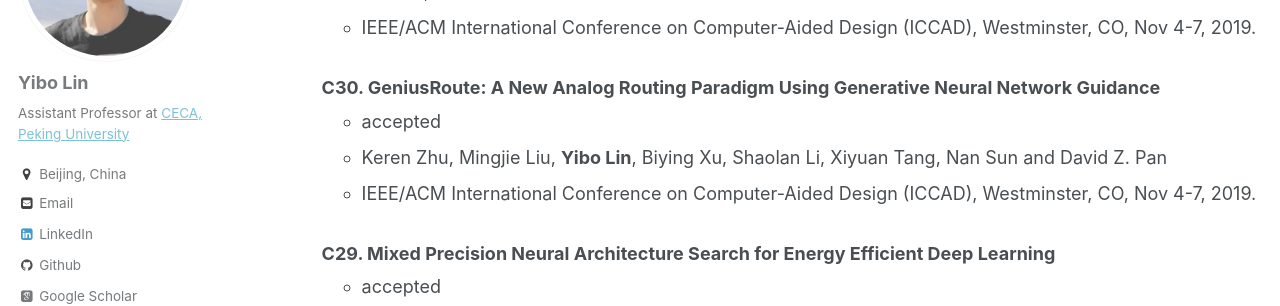
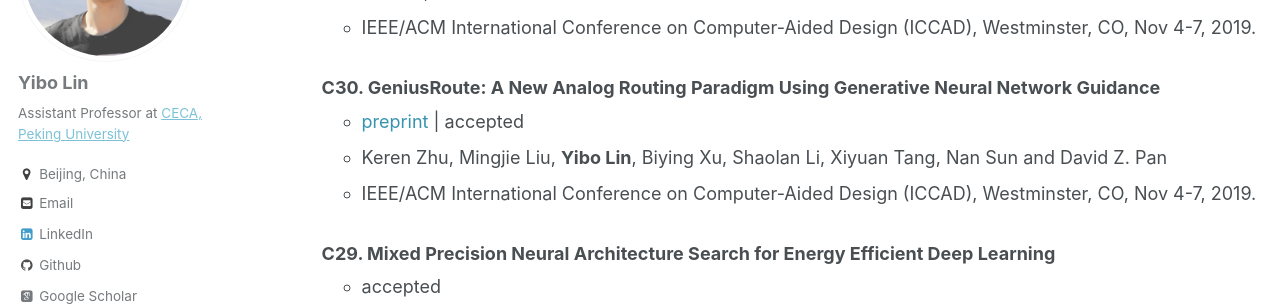
Before and after one commit to limbo018/limbo018.github.io, a Jekyll site: the page built from _pages/publications.md, in a window 1280 px wide and 900 px high, scrolled down 3569 px. Shown: the part 149-455 px from the top of the window. Built offline with Jekyll 4.4.1, drawn with Linux system fonts in a browser that asks for light colours; some web fonts are replaced.

Commit message:
add GeniusRoute paper

```diff
--- a/_pages/publications.md
+++ b/_pages/publications.md
@@ -129,7 +129,7 @@
      * IEEE/ACM International Conference on Computer-Aided Design (ICCAD), Westminster, CO, Nov 4-7, 2019.
 
   ### C30. GeniusRoute: A New Analog Routing Paradigm Using Generative Neural Network Guidance
-     * accepted
+     * <a href="/publications/papers/ANALOG_ICCAD2019_Zhu.pdf" style="color:#3793ae">preprint</a> \| accepted
      * Keren Zhu, Mingjie Liu, **Yibo Lin**, Biying Xu, Shaolan Li, Xiyuan Tang, Nan Sun and David Z. Pan
      * IEEE/ACM International Conference on Computer-Aided Design (ICCAD), Westminster, CO, Nov 4-7, 2019.
 
--- a/ref/publications.bib
+++ b/ref/publications.bib
@@ -393,7 +393,7 @@
   day={4--7},
   address={Westminster, CO},
   publishlink={},
-  annotateweb={(accepted)},
+  annotateweb={([limbo018.github.io/papers/ANALOG_ICCAD2019_Zhu.pdf preprint])(accepted)},
   annotatecv={(accepted)},
 }
 
```
Also changed, not shown: _includes/publications_cv.md (+1 -1 lines), 3 other files.
